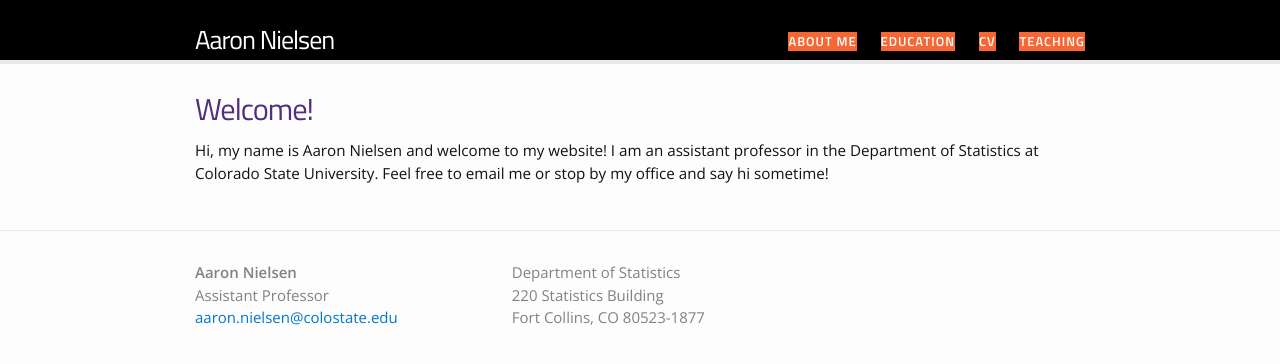
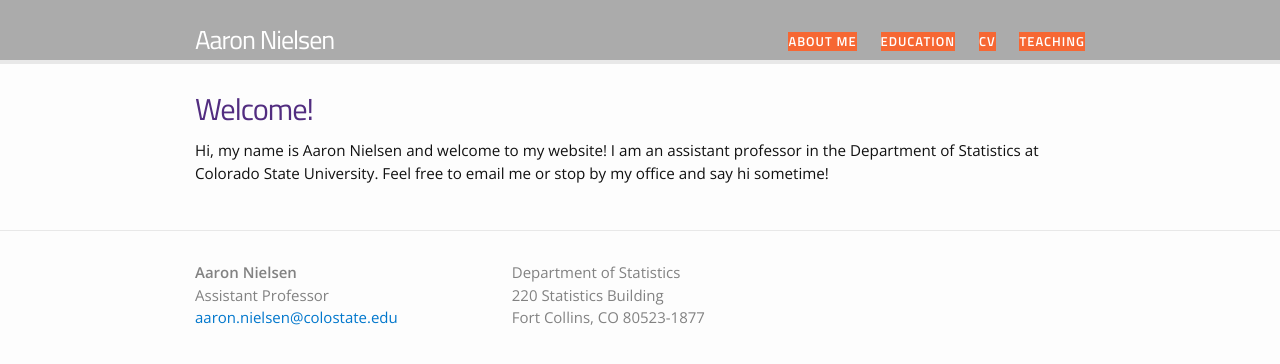
Before and after one commit to aaron-nielsen/aaron-nielsen.github.io, a Jekyll site: the page built from index.html, in a window 1280 px wide. Shown: the top 364 px of the page. Built offline with Jekyll 4.4.1, drawn with Linux system fonts in a browser that asks for light colours.

Commit message:
Update _header.scss

```diff
--- a/_sass/_header.scss
+++ b/_sass/_header.scss
@@ -5,7 +5,7 @@
     border-top: 0px solid $grey-color-dark;
 	border-bottom: 4px solid $grey-color-light;
     min-height: 56px;
-    background: #000000 url("images/1.jpg") 100% 100% no-repeat;
+    background: #ABABAB url("images/1.jpg") 100% 100% no-repeat;
 
     // Positioning context for the mobile navigation icon
     position: relative;
```
